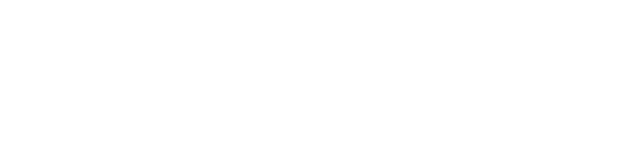
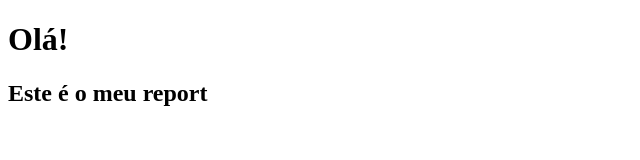
Before and after one commit to Andre-Guimaraes-a22204198/Andre-Guimaraes-a22204198.github.io, a plain HTML site: page lab1/report.html in a window 1280 px wide. Shown: the whole page, without its empty margins (0-640 px from the left). Drawn offline with Linux system fonts and the light colour scheme.

Commit message:
update15reportworks?

```diff
--- a/lab1/report.html
+++ b/lab1/report.html
@@ -11,7 +11,8 @@
 
 
 <body>
-
+    <h1>Olá!</h1>
+    <h2>Este é o meu report</h2>
 
 </body>
 
```
